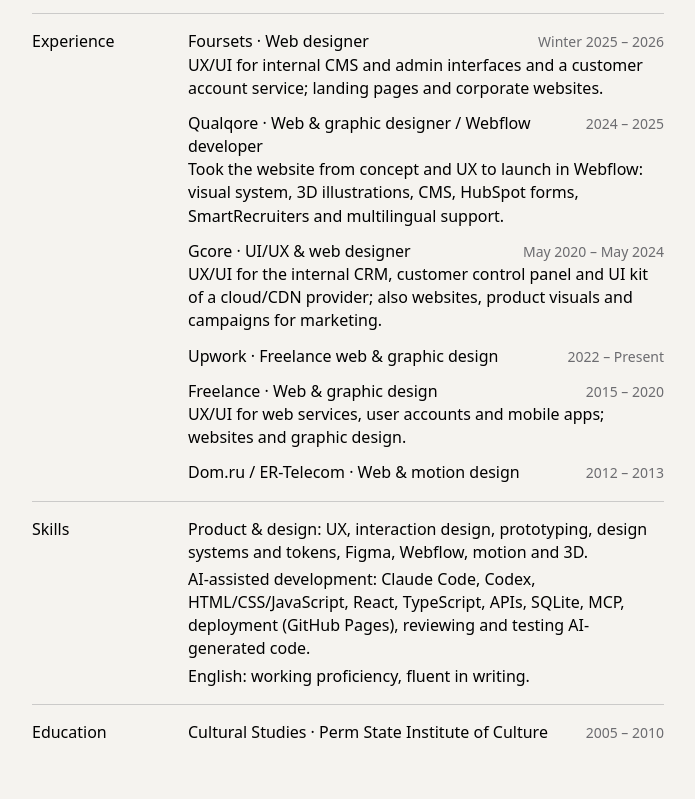
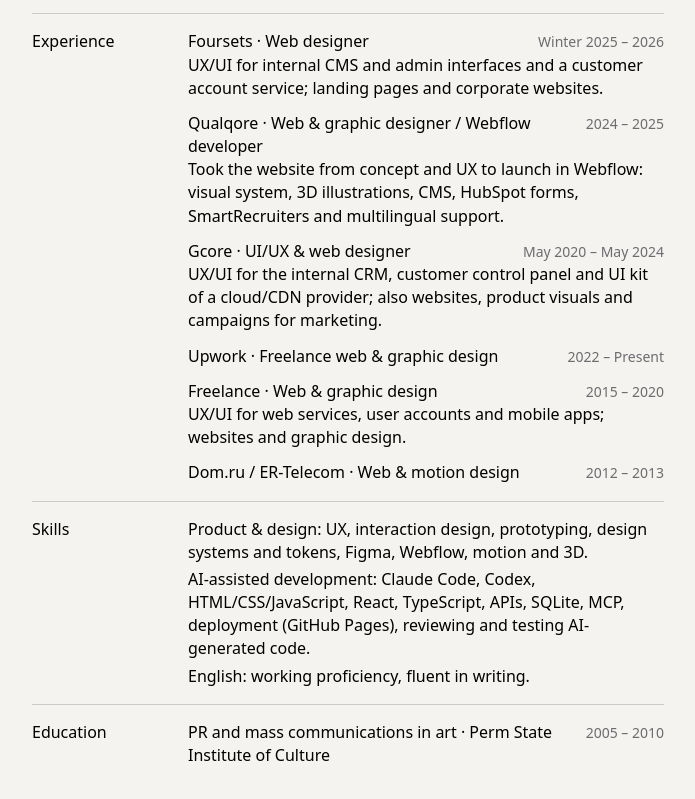
Before and after one commit to niko-myshkin/niko-myshkin.github.io, a plain HTML site: page cv.html in a window 1280 px wide. Shown: the part 762-1561 px from the top of the page, without its empty margins (292-987 px from the left). Drawn offline with Linux system fonts and the light colour scheme; a web font is replaced by a local one.

Commit message:
CV: education as PR and mass communications in art

```diff
--- a/cv.html
+++ b/cv.html
@@ -113,7 +113,7 @@
         <h2 class="cv-label" id="cv-education">Education</h2>
         <div class="cv-body">
           <div class="cv-item-head">
-            <h3 class="cv-item-title">Cultural Studies · Perm State Institute of Culture</h3>
+            <h3 class="cv-item-title">PR and mass communications in art · Perm State Institute of Culture</h3>
             <p class="cv-meta">2005 – 2010</p>
           </div>
         </div>
```
Also changed, not shown: 1 other file.
